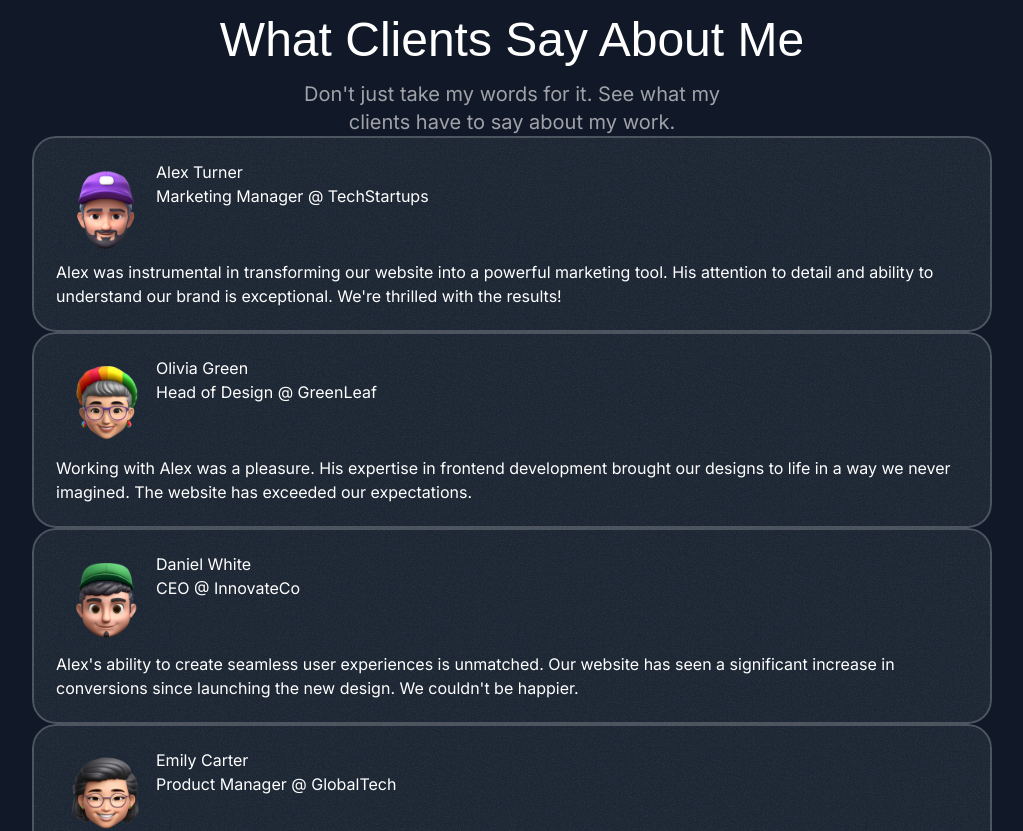
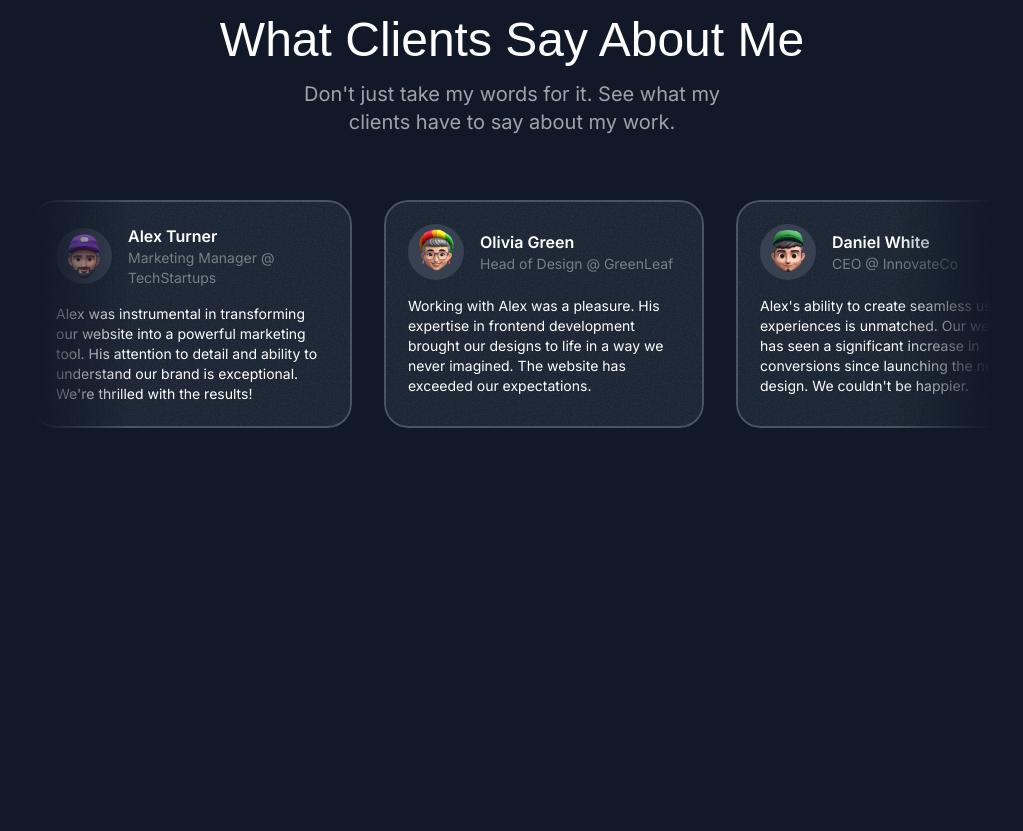
Before and after one commit to Patypatii/MODERN-PORTFOLIO, a Next.js app in the folder frontend/: page / in a window 1280 px wide. Shown: the part 3280-4111 px from the top of the page, without its empty margins (128-1151 px from the left). After the commit the page ends 3772 px from the top, so only its background shows below. Built offline with nearby package versions, Linux system fonts and the light colour scheme; a web font is replaced by a local one.

Commit message:
complted testimonials moobile view

```diff
--- a/frontend/src/sections/Testimonials.tsx
+++ b/frontend/src/sections/Testimonials.tsx
@@ -43,24 +43,27 @@
 
 export const TestimonialsSection = () => {
   return <div className="py-16">
+
     <div className="container">
       <SectionHeader eyebrow="Happy clients" title="What Clients Say About Me" description="Don't just take my words for it. See what my clients have to say about my work." />
-      <div>
+      <div className="mt-16  flex overflow-x-clip [mask-image:linear-gradient(to_right,transparent,black_10%,black_90%,transparent)]">
+        <div className="flex gap-8 flex-none">
           {testimonials.map(testimonial => (
-          <Card key={testimonial.name}>
-            <div className="flex">
-              <div >
-              <Image src={testimonial.avatar} alt={testimonial.name} />
+            <Card key={testimonial.name} className="max-w-xs">
+              <div className="flex gap-4 items-center">
+                <div className="size-14 bg-gray-700 inline-flex justify-center rounded-full flex-shrink-0" >
+                  <Image src={testimonial.avatar} alt={testimonial.name} className="max-h-full" />
                 </div>
                 <div>
-                <div>{testimonial.name}</div>
-                <div>{testimonial.position}</div>
+                  <div className="font-semibold">{testimonial.name}</div>
+                  <div className="text-sm text-white/40">{testimonial.position}</div>
                 </div>
               </div>
-            <p>{testimonial.text}</p>
+              <p className="mt-4 text-sm">{testimonial.text}</p>
             </Card>
           ))}
         </div>
       </div>
+    </div>
   </div>;
 };
```
Lines whose indentation alone changed are shown as unchanged.
